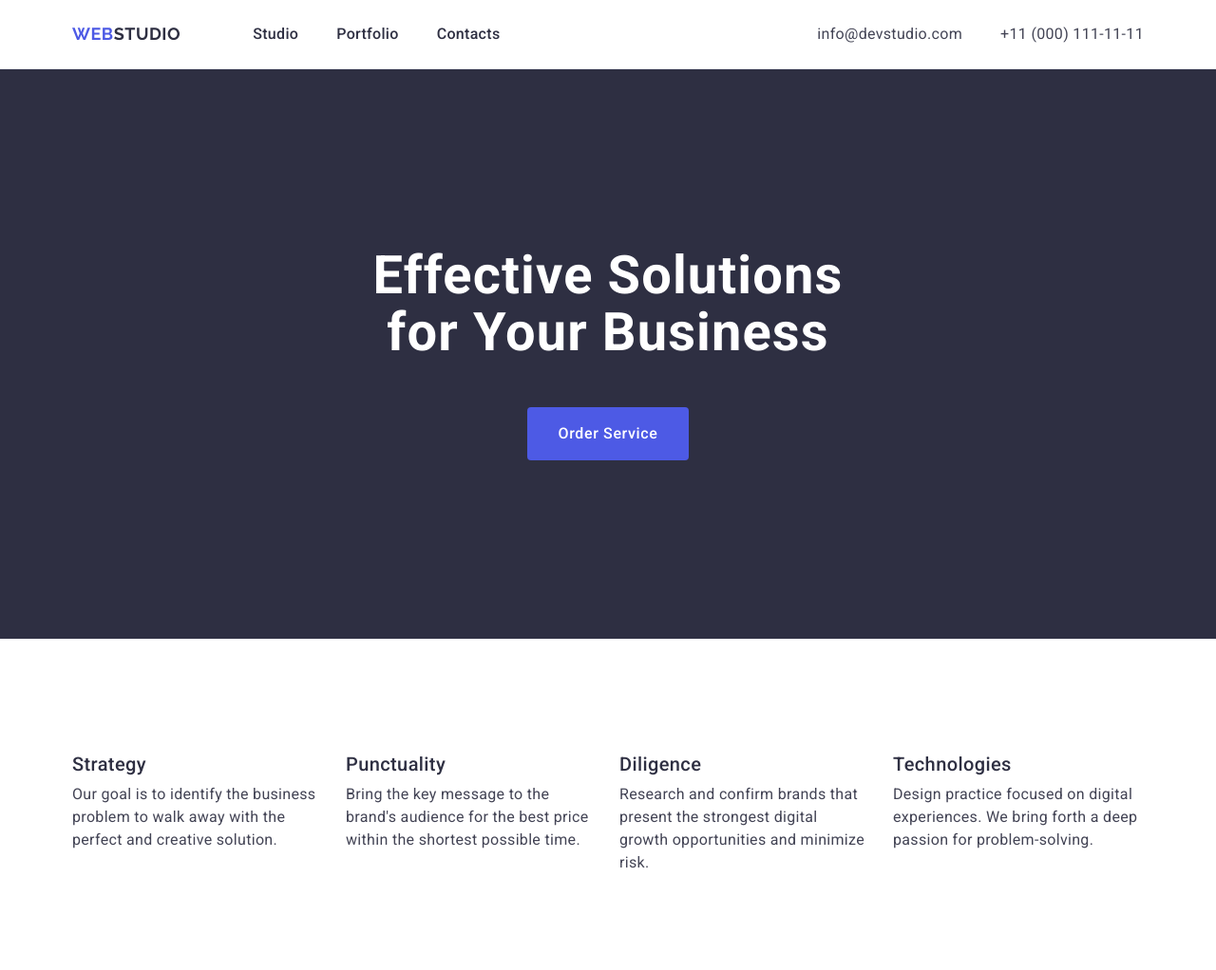
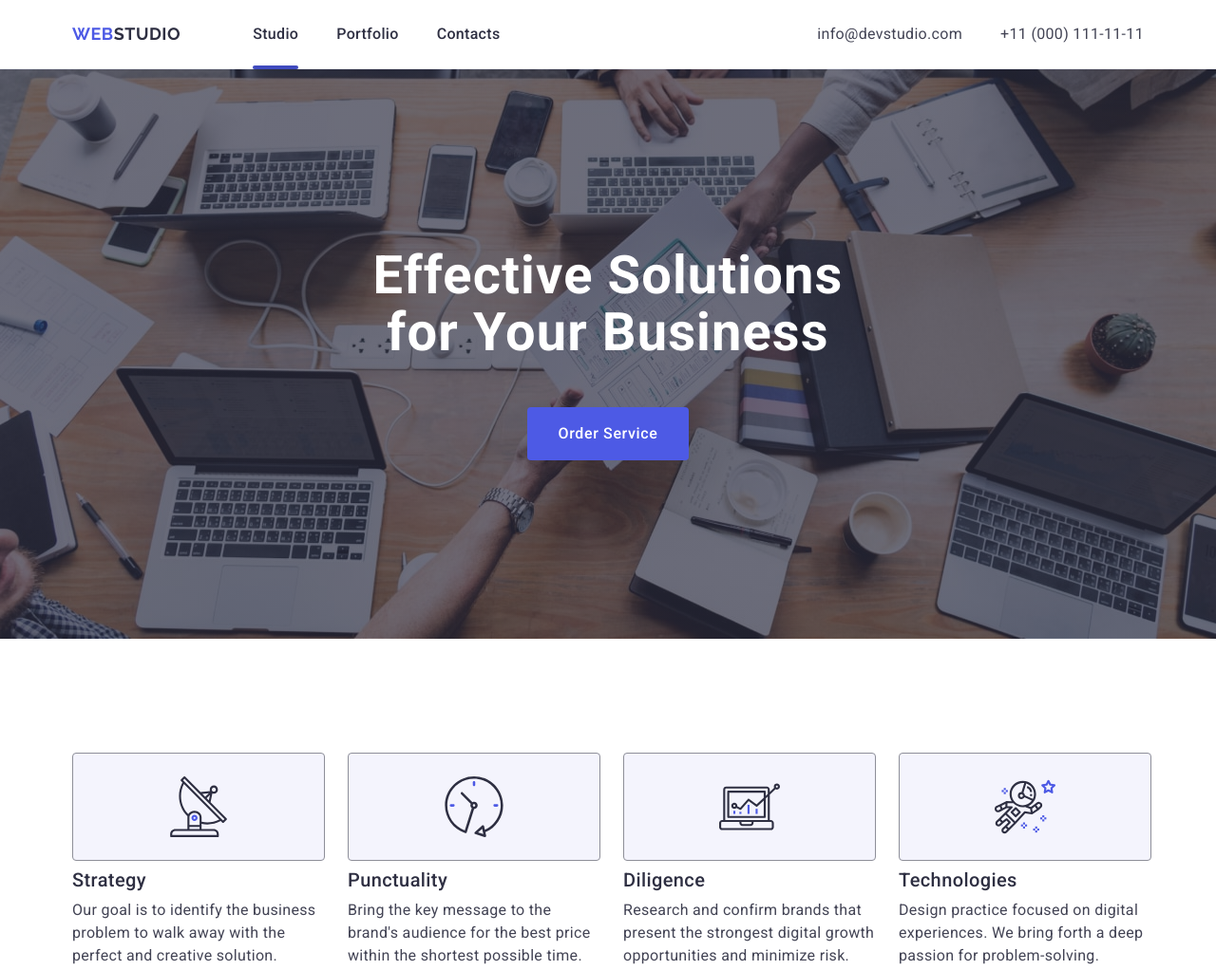
Before and after one commit to Yulia-92/goit-markup-hw-04, a plain HTML site: page index.html in a window 1280 px wide. Shown: the top 1022 px of the page at 95% size. Drawn offline with nearby package versions, Linux system fonts and the light colour scheme.

Commit message:
add index.html

```diff
--- a/css/styles.css
+++ b/css/styles.css
@@ -68,6 +68,18 @@ h1, h2, h3, p {
     color: #2e2f42;
     padding: 24px 0;
     display: inline-block;
+    position: relative;
+}
+.active::after {
+    content: '';
+    width: 100%;
+    display: block;
+    height: 4px;
+    background-color: #404bbf;
+    border-radius: 2px;
+    position: absolute;
+    left: 0;
+    bottom: -1px;
 }
 .header-menu-link:hover,
 .header-menu-link:focus{
@@ -97,6 +109,12 @@ h1, h2, h3, p {
 .title-section {
     background-color: #2e2f42;
     padding: 188px 0;
+    background-image: linear-gradient(rgba(46, 47, 66, 0.7), rgba(46, 47, 66, 0.7)), url(../images/people-office\ 1.jpg);
+    background-size: cover;
+    background-repeat: no-repeat;
+    background-position: center;
+    max-width: 1440px;
+    margin: 0 auto;
 }
 
 .title-text {
@@ -155,6 +173,15 @@ h1, h2, h3, p {
 }
 .container-list .features-box{
     flex-basis: calc((100% - 72px) / 4);
+}
+.rectangle {
+    display: flex;
+    padding: 24px 100px;
+    justify-content: center;
+    border: 1px solid #8e8f99;
+    border-radius: 4px;
+    background: #f4f4fd;
+    margin-bottom: 8px;
 }
 .feature-title{
     margin-bottom: 8px;
@@ -218,6 +245,20 @@ h1, h2, h3, p {
     line-height: 1.5;
     letter-spacing: 0.02em;
     text-align: center;
+}
+.team-icon-list{
+    display: flex;
+    flex-direction: column;
+}
+team-soc-icon{
+    width: 40px;
+    height: 40px;
+    background-color: #4D5AE5;
+    border-radius: 50%;
+    display: flex;
+    align-items: center;
+    justify-content: center;
+    fill: #fff;
 }
 /* ______________________________FOUR_____________ */
 .portfolio-containter {
--- a/index.html
+++ b/index.html
@@ -25,7 +25,7 @@
                 <a class="header-logo" href="./index.html">Web<span class="header-text-logo">Studio</span>
                 </a>
                 <ul class="header-menu">
-                    <li><a class="header-menu-link" href="./index.html">Studio</a></li>
+                    <li><a class="header-menu-link active" href="./index.html">Studio</a></li>
                     <li><a class="header-menu-link" href="">Portfolio</a></li>
                     <li><a class="header-menu-link" href="">Contacts</a></li>
                 </ul>
@@ -52,18 +52,42 @@
             <h2 class="features-hidden-title">features</h2>
             <ul class="container-list">
                 <li class="features-box">
+                    <div class="rectangle">
+                        <svg class="fetures-icon" width="64" height="64">
+                            <use href="./images/symbol-defs.svg#icon-antenna-1">
+                            </use>
+                        </svg>
+                    </div>
                     <h3 class="feature-title">Strategy</h3>
                     <p class="feature-item">Our goal is to identify the business problem to walk away with the perfect and creative solution.</p>
                 </li>
                 <li class="features-box">
+                    <div class="rectangle">
+                        <svg class="fetures-icon" width="64" height="64">
+                            <use href="./images/symbol-defs.svg#icon-clock-1">
+                            </use>
+                        </svg>
+                    </div>
                     <h3 class="feature-title">Punctuality</h3>
                     <p class="feature-item">Bring the key message to the brand's audience for the best price within the shortest possible time.</p>
                 </li>
                 <li class="features-box">
+                    <div class="rectangle">
+                        <svg class="fetures-icon" width="64" height="64">
+                            <use href="./images/symbol-defs.svg#icon-diagram-1">
+                            </use>
+                        </svg>
+                    </div>
                     <h3 class="feature-title">Diligence</h3>
                     <p class="feature-item">Research and confirm brands that present the strongest digital growth opportunities and minimize risk.</p>
                 </li>
                 <li class="features-box">
+                    <div class="rectangle">
+                        <svg class="fetures-icon" width="64" height="64">
+                            <use href="./images/symbol-defs.svg#icon-astronaut-1">
+                            </use>
+                        </svg>
+                    </div>
                     <h3 class="feature-title">Technologies</h3>
                     <p class="feature-item">Design practice focused on digital experiences. We bring forth a deep passion for problem-solving.</p>
                 </li>
@@ -80,6 +104,21 @@
                         <div class="team-box-list">
                             <h3 class="team-content-list">Mark Guerrero</h3>
                             <p class="team-content-item">Product Designer</p>
+                            <div>
+                                <ul>
+                                    <li class="team-icon-list">
+                                        <a class="team-soc-link" href="" target="_blank" rel="noopener noreferrer">
+                                        <svg class="team-soc-icon" widht="40" height="40">
+                                        <use href="./images/symbol-defs.svg#icon-instagram-2">
+                                    </use>
+                                    </svg>
+                                </a>
+                            </li>
+                                    <li><a href=""></a></li>
+                                    <li><a href=""></a></li>
+                                    <li><a href=""></a></li>
+                                </ul>
+                            </div>
                         </div>
                     </li>
                     <li class="team-box">
```
Also changed, not shown: images/people-office 1.jpg (added), images/symbol-defs.svg (added).
